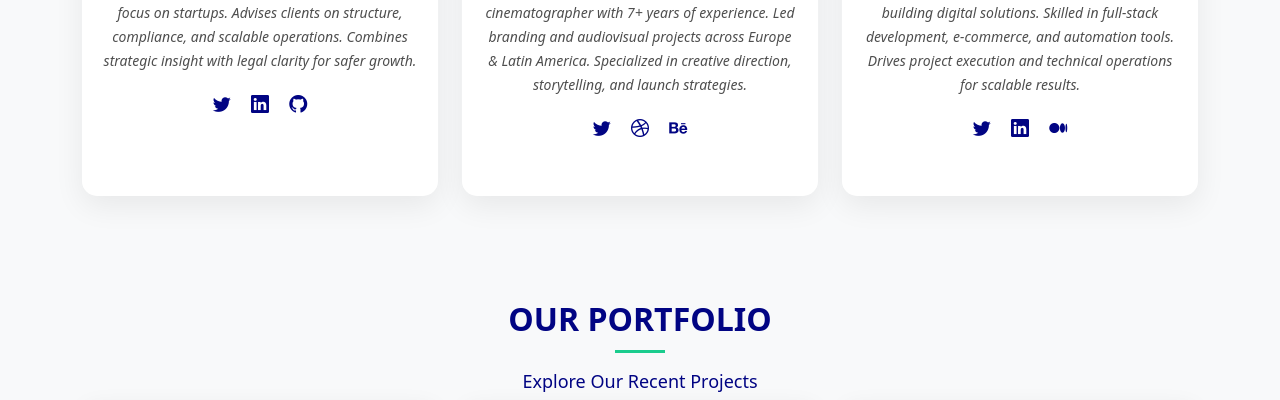
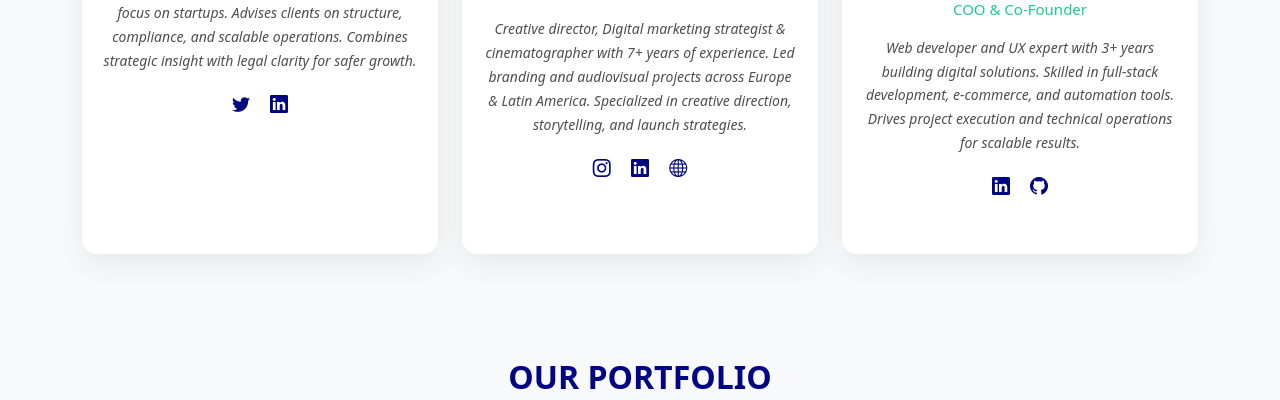
Before and after one commit to latorreandrea/aura-visual, a Flask app: page / in a window 1280 px wide. Shown: the part 3428-3828 px from the top of the page. Run offline with Flask 3, Linux system fonts and the light colour scheme.

Commit message:
add team member images and update social links in team section

```diff
--- a/aura_visual/templates/components/team.html
+++ b/aura_visual/templates/components/team.html
@@ -23,7 +23,6 @@
             <div class="social">
               <a href="#"><i class="bi bi-twitter"></i></a>
               <a href="#"><i class="bi bi-linkedin"></i></a>
-              <a href="#"><i class="bi bi-github"></i></a>
             </div>
           </div>
         </div>
@@ -44,9 +43,9 @@
               Specialized in creative direction, storytelling, and launch strategies.
             </p>
             <div class="social">
-              <a href="#"><i class="bi bi-twitter"></i></a>
-              <a href="#"><i class="bi bi-dribbble"></i></a>
-              <a href="#"><i class="bi bi-behance"></i></a>
+              <a href="https://www.instagram.com/rorik_odinnson/"><i class="bi bi-instagram"></i></a>
+              <a href="https://www.linkedin.com/in/r%C3%B8rikforal/"><i class="bi bi-linkedin"></i></a>
+              <a href="https://rurikforalportfolio.my.canva.site/aboutme"><i class="bi bi-globe"></i></a>
             </div>
           </div>
         </div>
@@ -67,9 +66,8 @@
               Drives project execution and technical operations for scalable results.
             </p>
             <div class="social">
-              <a href="#"><i class="bi bi-twitter"></i></a>
-              <a href="#"><i class="bi bi-linkedin"></i></a>
-              <a href="#"><i class="bi bi-medium"></i></a>
+              <a href="https://www.linkedin.com/in/andrealatorre93/"><i class="bi bi-linkedin"></i></a>
+              <a href="https://github.com/latorreandrea"><i class="bi bi-github"></i></a>
             </div>
           </div>
         </div>
```
Also changed, not shown: aura_visual/static/img/team-2.jpg (added), aura_visual/static/img/team-3.jpg (added).
